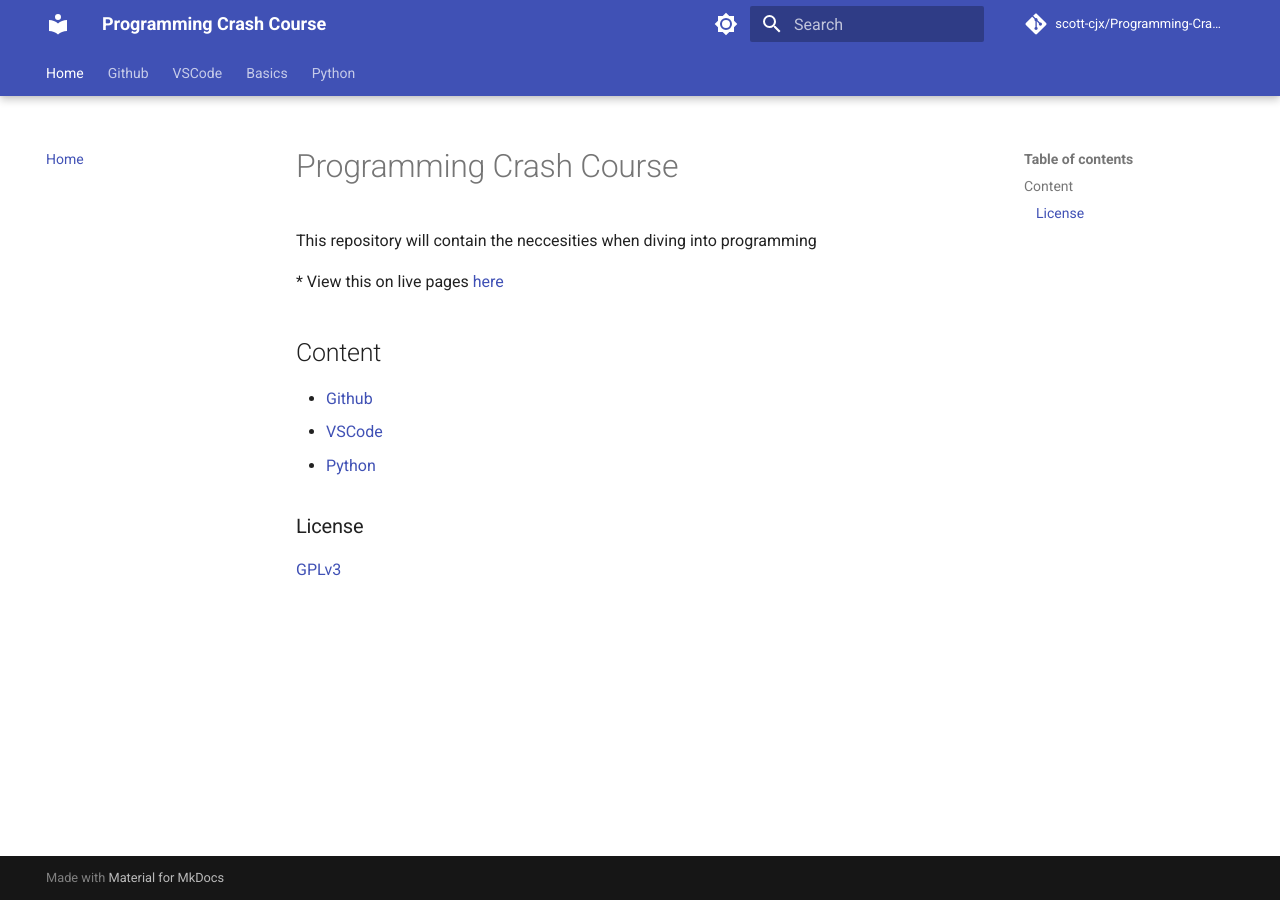
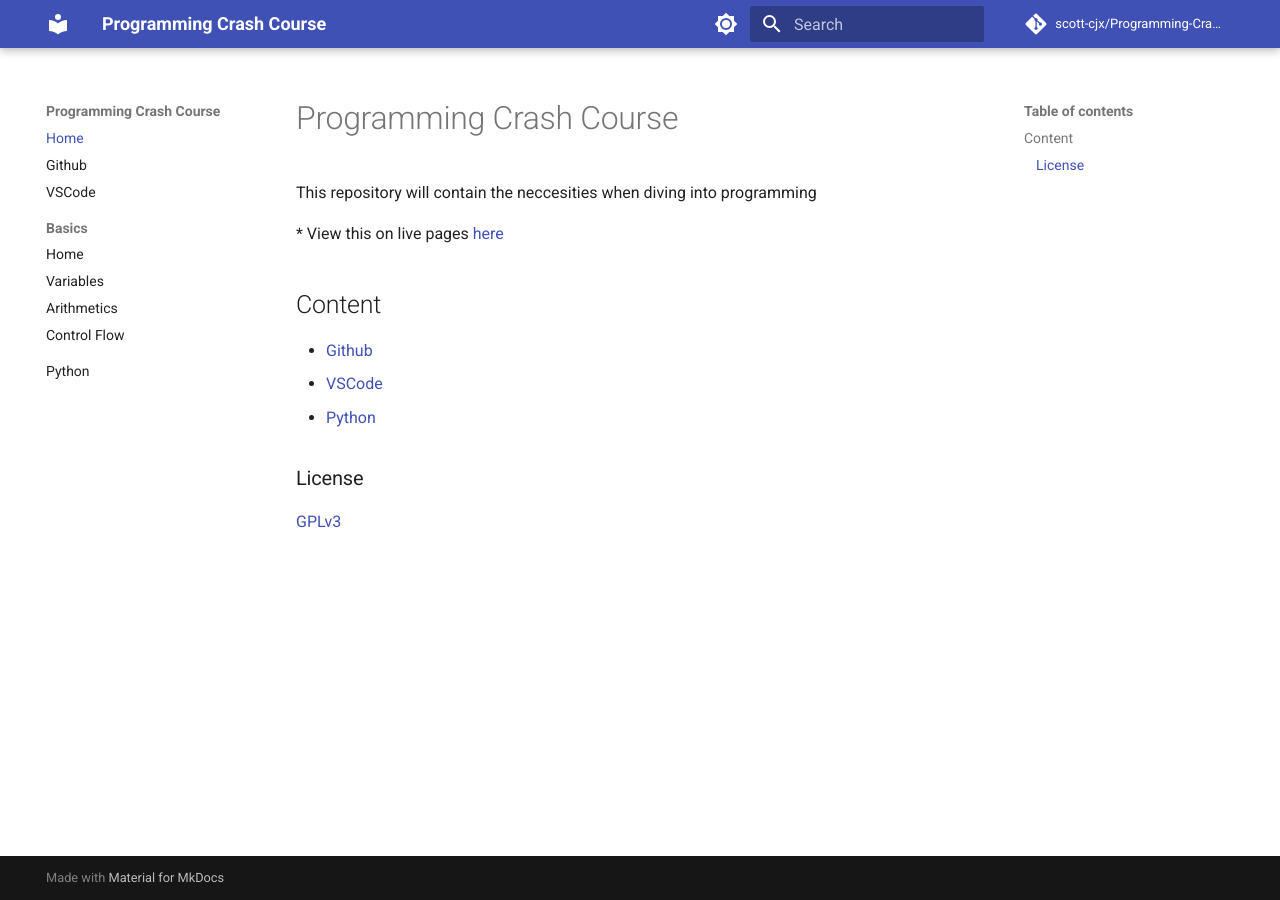
Before and after one commit to scott-cjx/Programming-Crash-Course, an MkDocs documentation site: the page built from docs/README.md, in a window 1280 px wide. Built offline with MkDocs 1.6.1 and Material for MkDocs 9.7.7, drawn with Linux system fonts in a browser that asks for light colours; comment, search, counter and statistics services are not loaded.

Commit message:
automated commit

```diff
--- a/mkdocs.yml
+++ b/mkdocs.yml
@@ -20,9 +20,9 @@
   features:
     - content.tabs.link
     - navigation.instant
-    - navigation.tracking
-    - navigation.tabs
-    - navigation.tabs.sticky
+    # - navigation.tracking
+    # - navigation.tabs
+    # - navigation.tabs.sticky
     - navigation.sections
 
   icon:
```
